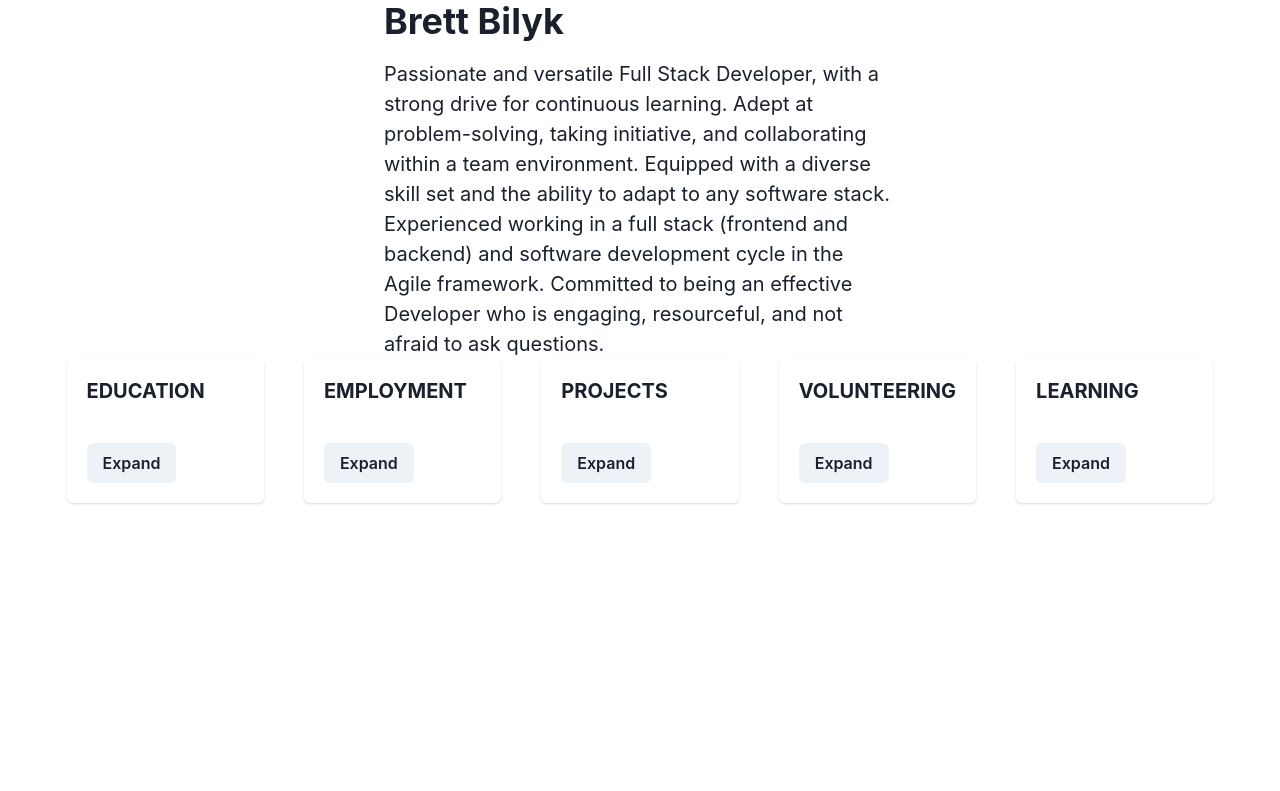
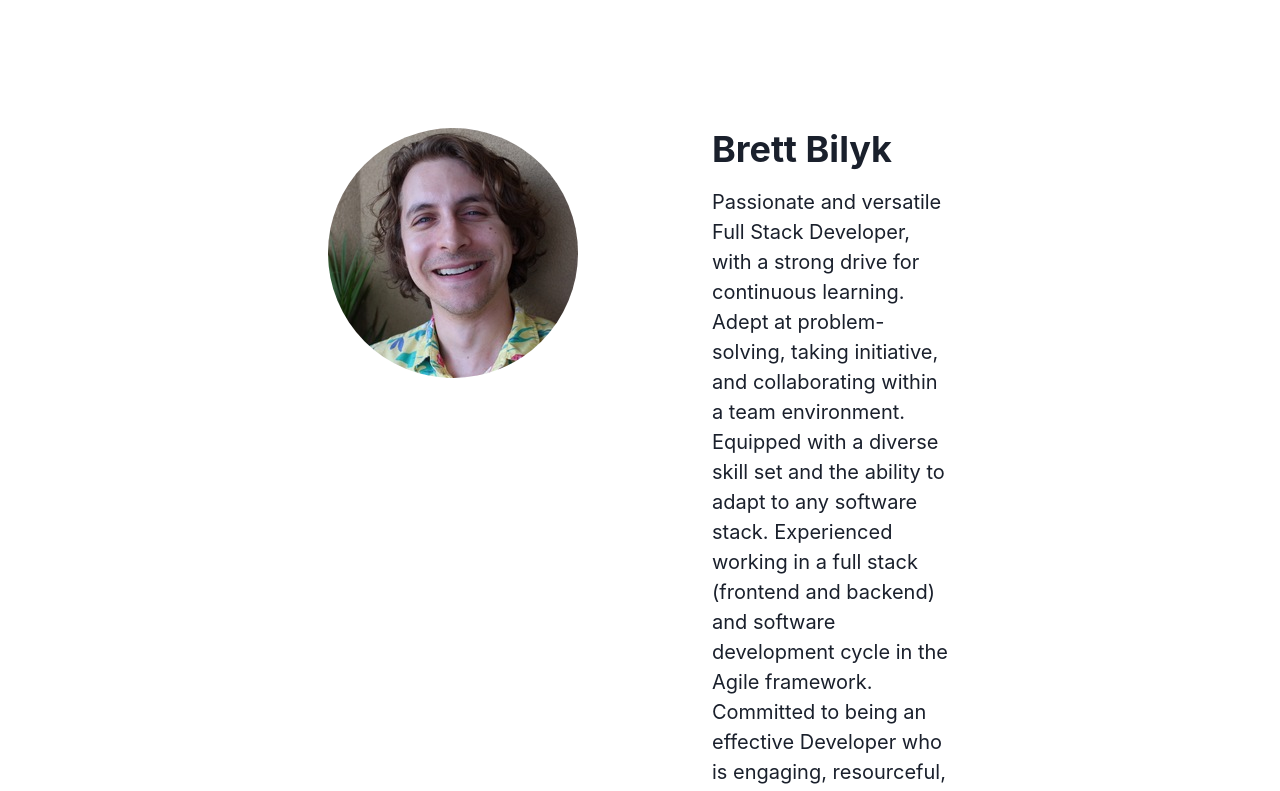
Before and after one commit to bilykb/bilykb.github.io, a React (Vite) app: page / in a window 1280 px wide. Shown: the top 791 px of the page. Built offline with nearby package versions, Linux system fonts and the light colour scheme.

Commit message:
Add Flex and Portrait components as children

```diff
--- a/src/components/Title.tsx
+++ b/src/components/Title.tsx
@@ -1,19 +1,25 @@
 // import { useState } from 'react'
 import {
+  Flex,
   Box,
   Heading,
   Text,
 } from '@chakra-ui/react'
+import Portrait from './Portrait'
 
 function Title() {
 
   return (
-    <Box maxW='32rem'>
-      <Heading mb={4}>Brett Bilyk</Heading>
-      <Text fontSize='xl'>
-        Passionate and versatile Full Stack Developer, with a strong drive for continuous learning. Adept at problem-solving, taking initiative, and collaborating within a team environment. Equipped with a diverse skill set and the ability to adapt to any software stack. Experienced working in a full stack (frontend and backend) and software development cycle in the Agile framework. Committed to being an effective Developer who is engaging, resourceful, and not afraid to ask questions.
-      </Text>
-    </Box>
+    <Flex maxW={'75%'} m={'10%'} justify={'center'}>
+      <Portrait />
+      <Box maxW={'25%'}>
+        <Heading mb={4}>Brett Bilyk</Heading>
+        <Text fontSize='xl'>
+          Passionate and versatile Full Stack Developer, with a strong drive for continuous learning. Adept at problem-solving, taking initiative, and collaborating within a team environment. Equipped with a diverse skill set and the ability to adapt to any software stack. Experienced working in a full stack (frontend and backend) and software development cycle in the Agile framework. Committed to being an effective Developer who is engaging, resourceful, and not afraid to ask questions.
+        </Text>
+      </Box>
+
+    </Flex>
   )
 }
 
```
